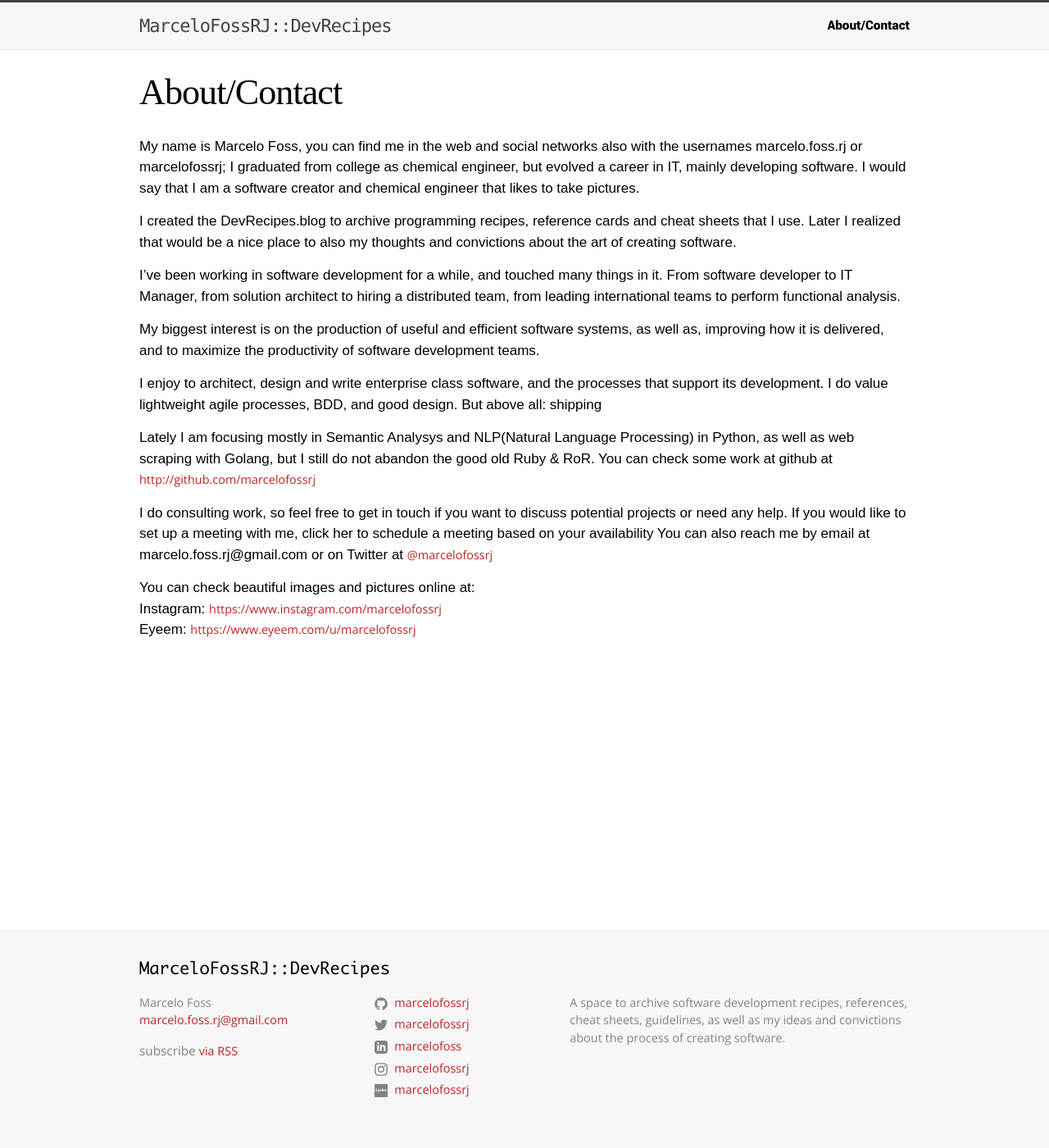
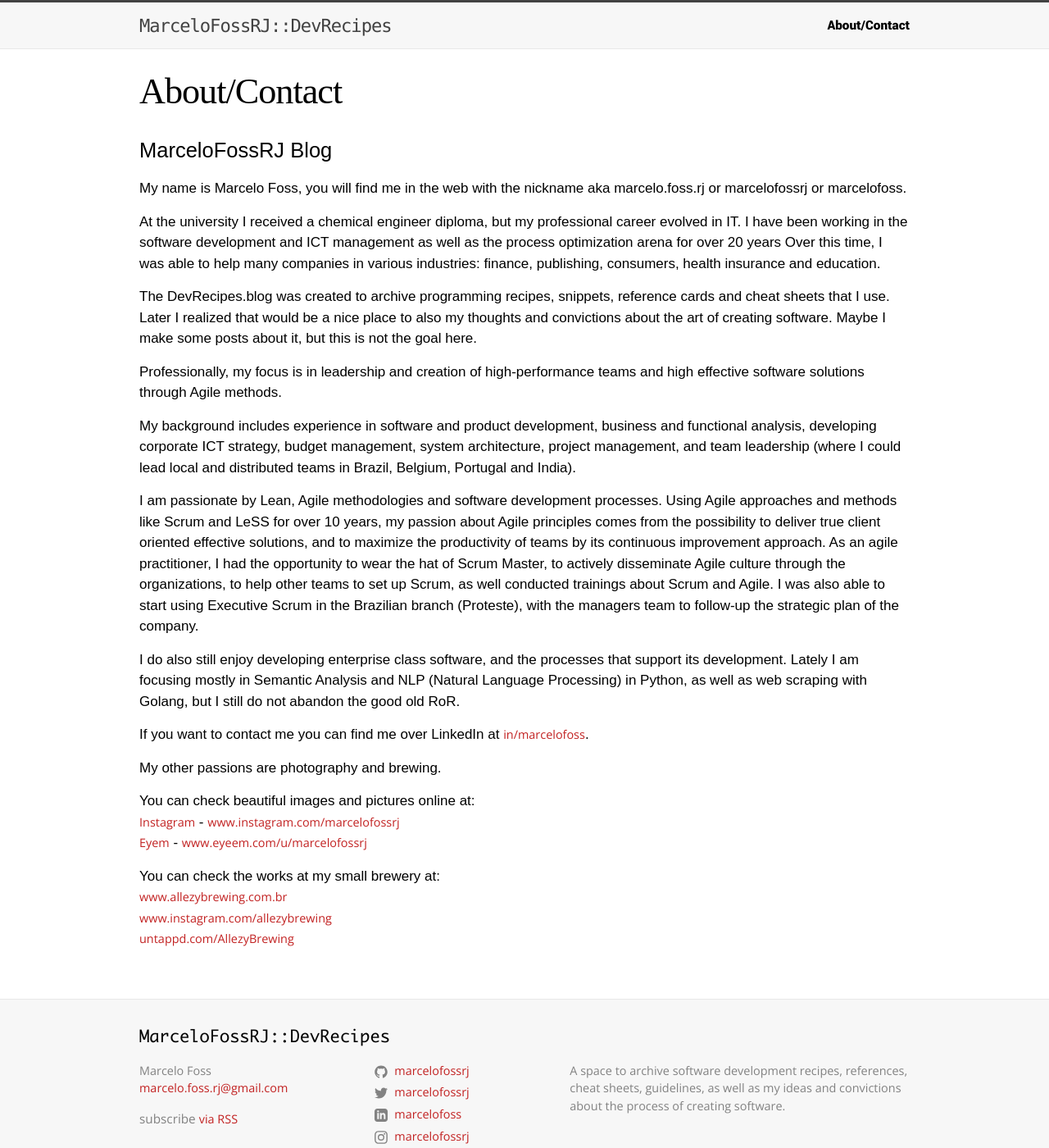
Before and after one commit to MarceloFossRJ/MarceloFossRJ.github.io, a Jekyll site: the page built from about.md, in a window 1280 px wide and 1400 px high. Shown: the whole window at 82% size. Built offline with Jekyll 4.4.1, drawn with Linux system fonts in a browser that asks for light colours; some web fonts are replaced.

Commit message:
Correct location of bio update

```diff
--- a/about.md
+++ b/about.md
@@ -4,30 +4,31 @@ title: About/Contact
 permalink: /about/
 ---
 
-My name is Marcelo Foss, you can find me in the web and social networks also with the usernames marcelo.foss.rj or marcelofossrj;
-I graduated from college as chemical engineer, but evolved a career in IT, mainly developing software. I would say that I am a software creator and chemical engineer that likes to take pictures.
+# MarceloFossRJ Blog
+My name is Marcelo Foss, you will find me in the web with the nickname aka marcelo.foss.rj or marcelofossrj or marcelofoss.
 
-I created the DevRecipes.blog to archive programming recipes, reference cards and cheat sheets that I use. Later I realized that would be a nice place to also my thoughts and convictions about the art of creating software.
+At the university I received a chemical engineer diploma, but my professional career evolved in IT. I have been working in the software development and ICT management as well as the process optimization arena for over 20 years Over this time, I was able to help many companies in various industries: finance, publishing, consumers, health insurance and education.
 
-I've been working in software development for a while, and touched many things in it.
-From software developer to IT Manager, from solution architect to hiring a distributed team, from leading international teams to perform functional analysis.
+The DevRecipes.blog was created to archive programming recipes, snippets, reference cards and cheat sheets that I use. Later I realized that would be a nice place to also my thoughts and convictions about the art of creating software. Maybe I make some posts about it, but this is not the goal here.
 
-My biggest interest is on the production of useful and efficient software systems, as well as, improving how it is delivered, and to maximize the productivity of software development teams.
+Professionally, my focus is in leadership and creation of high-performance teams and high effective software solutions through Agile methods.
 
-I enjoy to architect, design and write enterprise class software, and the processes that support its development.
-I do value lightweight agile processes, BDD, and good design. But above all: shipping
+My background includes experience in software and product development, business and functional analysis, developing corporate ICT strategy, budget management, system architecture, project management, and team leadership (where I could lead local and distributed teams in Brazil, Belgium, Portugal and India).
 
-Lately I am focusing mostly in Semantic Analysys and NLP(Natural Language Processing) in Python, as well as web scraping with Golang, but I still do not abandon the good old Ruby & RoR.
-You can check some work at github at [http://github.com/marcelofossrj](http://github.com/marcelofossrj)
+I am passionate by Lean, Agile methodologies and software development processes. Using Agile approaches and methods like Scrum and LeSS for over 10 years, my passion about Agile principles comes from the possibility to deliver true client oriented effective solutions, and to maximize the productivity of teams by its continuous improvement approach.
+As an agile practitioner, I had the opportunity to wear the hat of Scrum Master, to actively disseminate Agile culture through the organizations, to help other teams to set up Scrum, as well conducted trainings about Scrum and Agile. I was also able to start using Executive Scrum in the Brazilian branch (Proteste), with the managers team to follow-up the strategic plan of the company.
 
-I do consulting work, so feel free to get in touch if you want to discuss potential projects or need any help.
-If you would like to set up a meeting with me, click her to schedule a meeting based on your availability
-You can also reach me by email at marcelo.foss.rj@gmail.com or on Twitter at [@marcelofossrj](https://twitter.com/marcelofossrj)
+I do also still enjoy developing enterprise class software, and the processes that support its development. Lately I am focusing mostly in Semantic Analysis and NLP (Natural Language Processing) in Python, as well as web scraping with Golang, but I still do not abandon the good old RoR.
+
+If you want to contact me you can find me over LinkedIn at [in/marcelofoss](https://linkedin.com/in/marcelofoss).
+
+My other passions are photography and brewing.
 
 You can check beautiful images and pictures online at:
-Instagram: [https://www.instagram.com/marcelofossrj][insta]
-Eyeem: [https://www.eyeem.com/u/marcelofossrj][eyem]
+[Instagram](https://www.instagram.com/marcelofossrj) - [www.instagram.com/marcelofossrj](https://www.instagram.com/marcelofossrj)
+[Eyem](https://www.eyeem.com/u/marcelofossrj) - [www.eyeem.com/u/marcelofossrj](https://www.eyeem.com/u/marcelofossrj)
 
-
-[insta]:https://www.instagram.com/marcelofossrj/?hl=en
-[eyem]:https://www.eyeem.com/u/marcelofossrj
+You can check the works at my small brewery at:
+[www.allezybrewing.com.br](http://allezybrewing.com.br)
+[www.instagram.com/allezybrewing](https://www.instagram.com/allezybrewing)
+[untappd.com/AllezyBrewing](https://untappd.com/AllezyBrewing)
```
Also changed, not shown: README.md.
